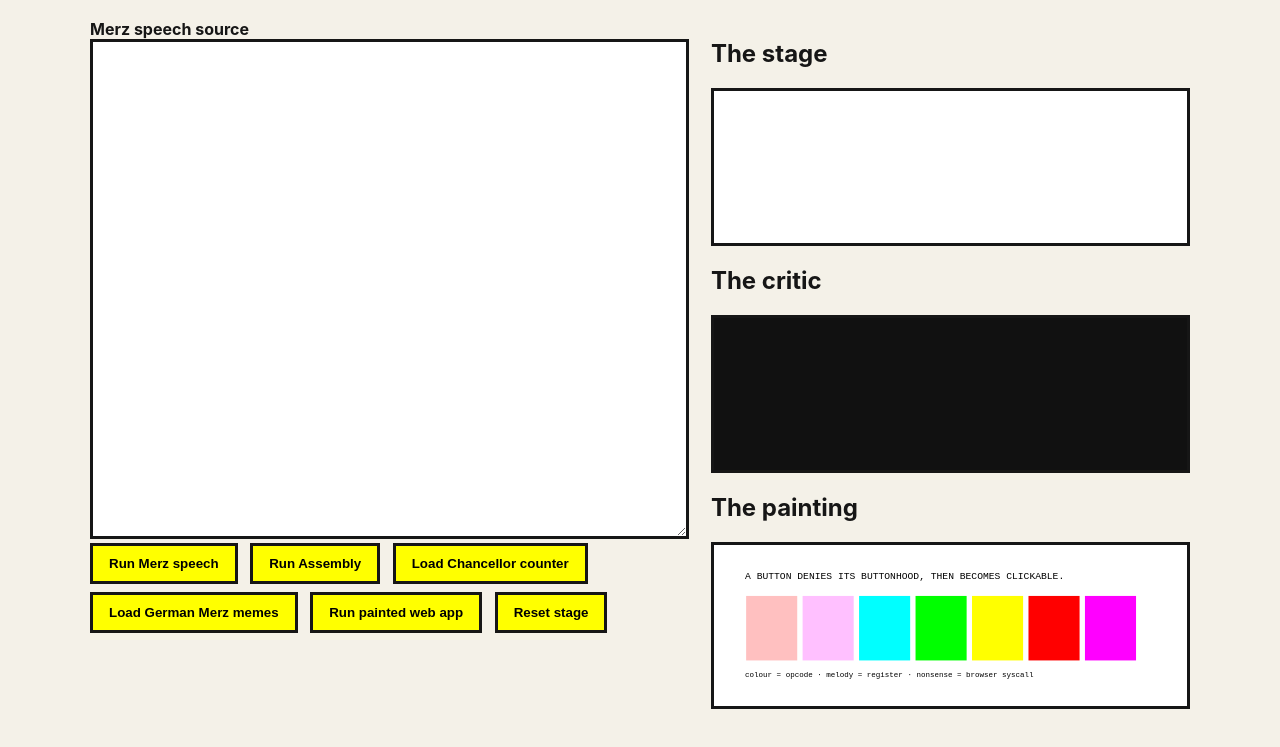
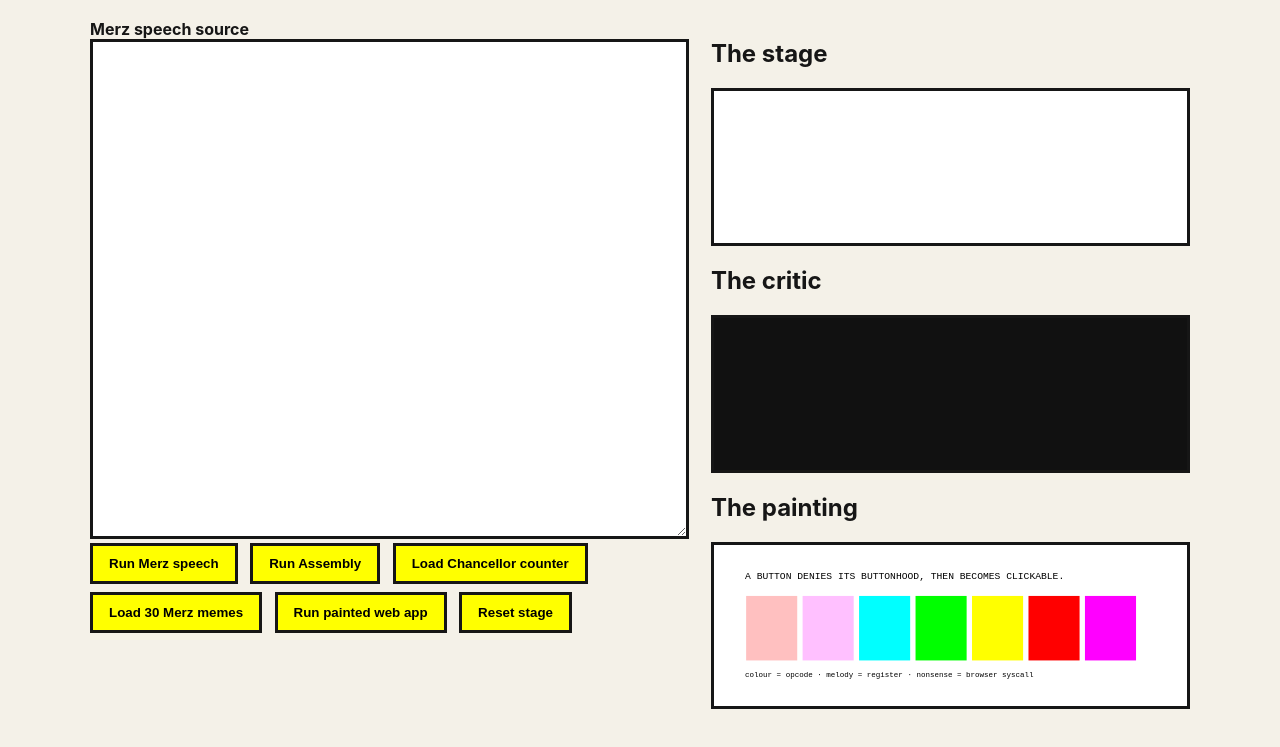
Before and after one commit to Pepitodrop/merzato-lang, a website with bundled scripts: page web/index.html in a window 1280 px wide. Shown: the part 151-898 px from the top of the page. Built offline with nearby package versions, Linux system fonts and the light colour scheme; no server answers.

```diff
--- a/web/index.html
+++ b/web/index.html
@@ -29,7 +29,7 @@
       <button id="run">Run Merz speech</button>
       <button id="runAssembly">Run Assembly</button>
       <button id="loadSpeech">Load Chancellor counter</button>
-      <button id="loadMemes">Load German Merz memes</button>
+      <button id="loadMemes">Load 30 Merz memes</button>
       <button id="runArt">Run painted web app</button>
       <button id="reset">Reset stage</button>
     </section>
```
